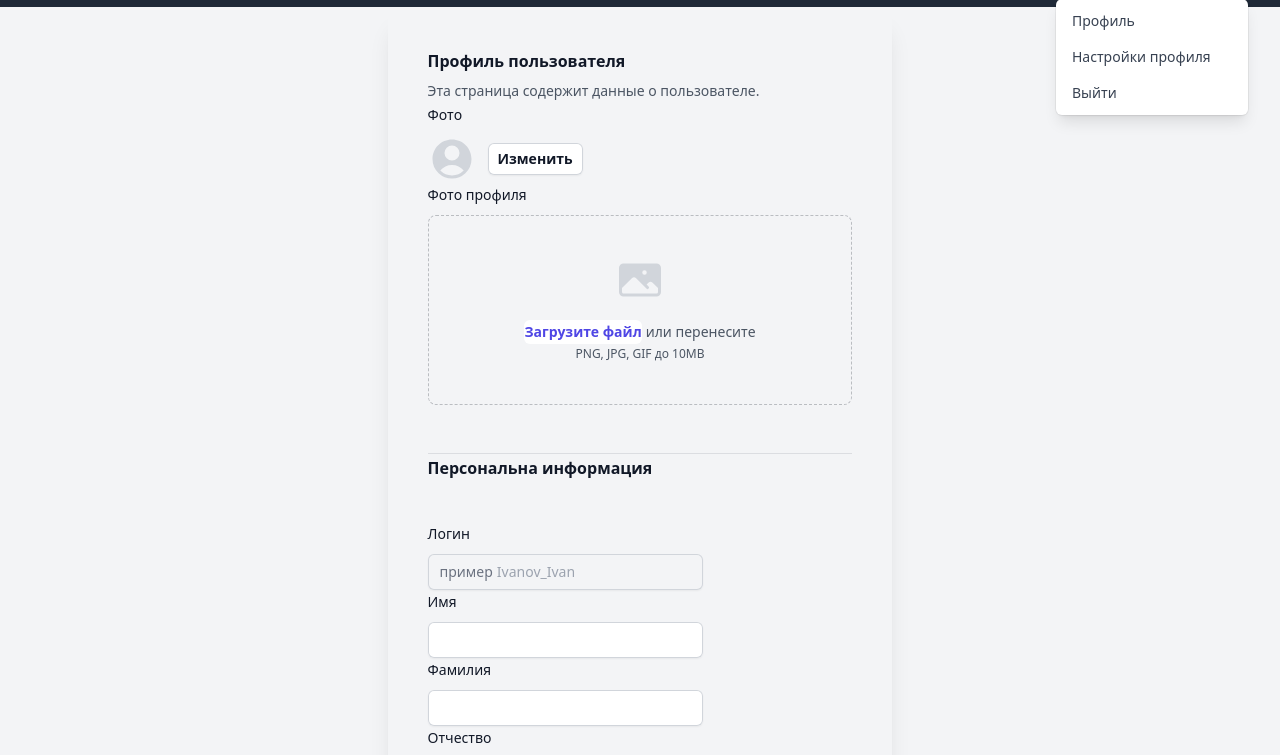
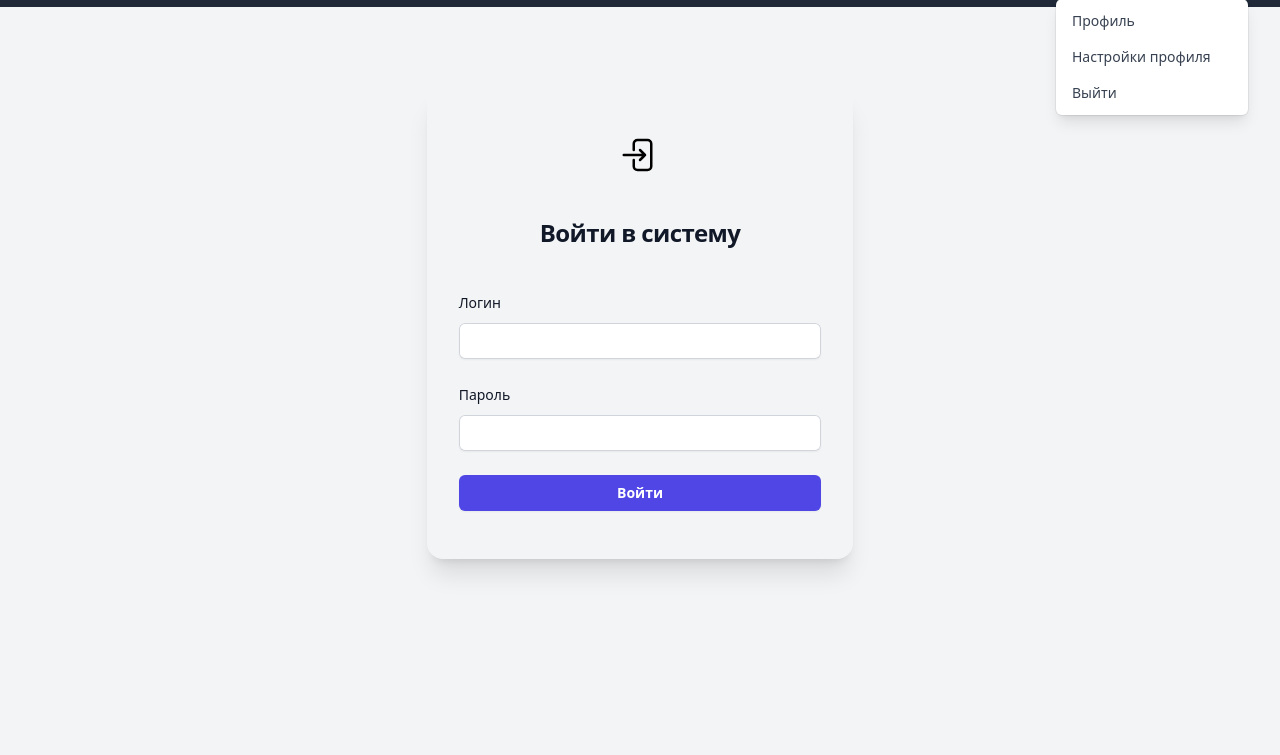
Before and after one commit to Russs11/admin_dashboard_layout, a website: page src/index.html in a window 1280 px wide. Shown: the part 57-812 px from the top of the page. Drawn offline with Linux system fonts and the light colour scheme.

Commit message:
h04.05.2024

```diff
--- a/src/index.html
+++ b/src/index.html
@@ -153,11 +153,11 @@
 		</div>
 
 		<!-- окно авторизации -->
-		<!-- <div class="flex justify-center py-20">
-			<div class="flex min-h-full flex-col justify-center py-12 lg:px-8 border-0 border-transparent border-solid shadow-xl rounded-2xl bg-clip-border w-2/5 min-w-96 h-fit p-10">
+		<div class="flex justify-center py-20">
+			<div
+				class="flex min-h-full flex-col justify-center py-12 lg:px-8 border-0 border-transparent border-solid shadow-xl rounded-2xl bg-clip-border w-2/6 min-w-96 h-fit p-10">
 				<div class="sm:mx-auto sm:w-full sm:max-w-sm">
-					<img class="mx-auto h-10 w-auto" src="./image/auth.svg"
-						alt="Your Company">
+					<img class="mx-auto h-10 w-auto" src="./image/auth.svg" alt="Your Company">
 					<h2 class="mt-10 text-center text-2xl font-bold leading-9 tracking-tight text-gray-900">Войти в систему
 					</h2>
 				</div>
@@ -191,10 +191,10 @@
 					</form>
 				</div>
 			</div>
-		</div> -->
+		</div>
 
 		<!-- добавление пользователя -->
-		<div class="flex-auto h-full pb-10">
+		<!-- <div class="flex-auto h-full pb-10">
 			<div class="flex justify-center overflow-auto pb-10 h-full">
 				<div
 					class='border-0 border-transparent border-solid shadow-xl rounded-2xl bg-clip-border min-w-fit w-1/3 h-fit p-10'>
@@ -348,7 +348,7 @@
 				</div>
 
 			</div>
-		</div>
+		</div> -->
 
 
 
```
Also changed, not shown: src/css/style.css.
